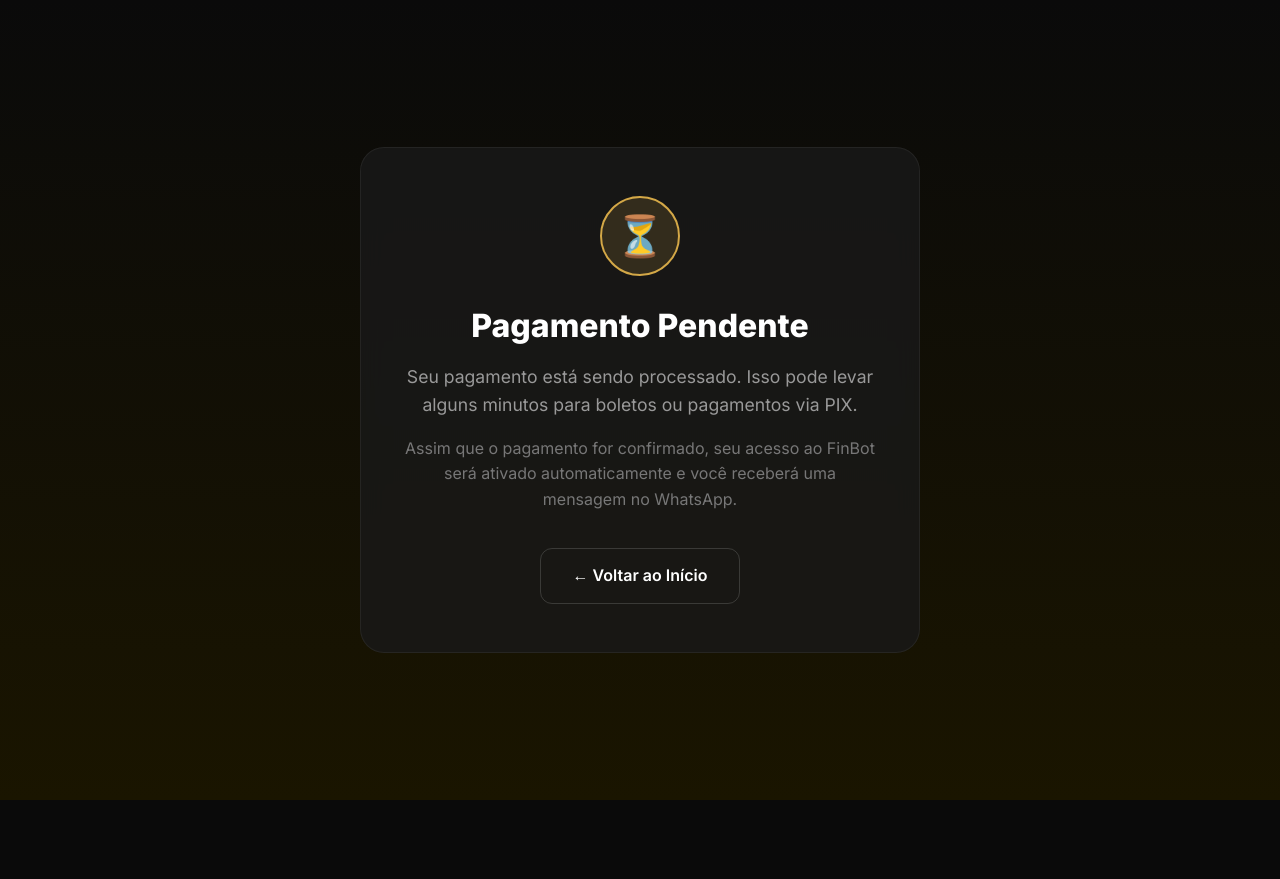
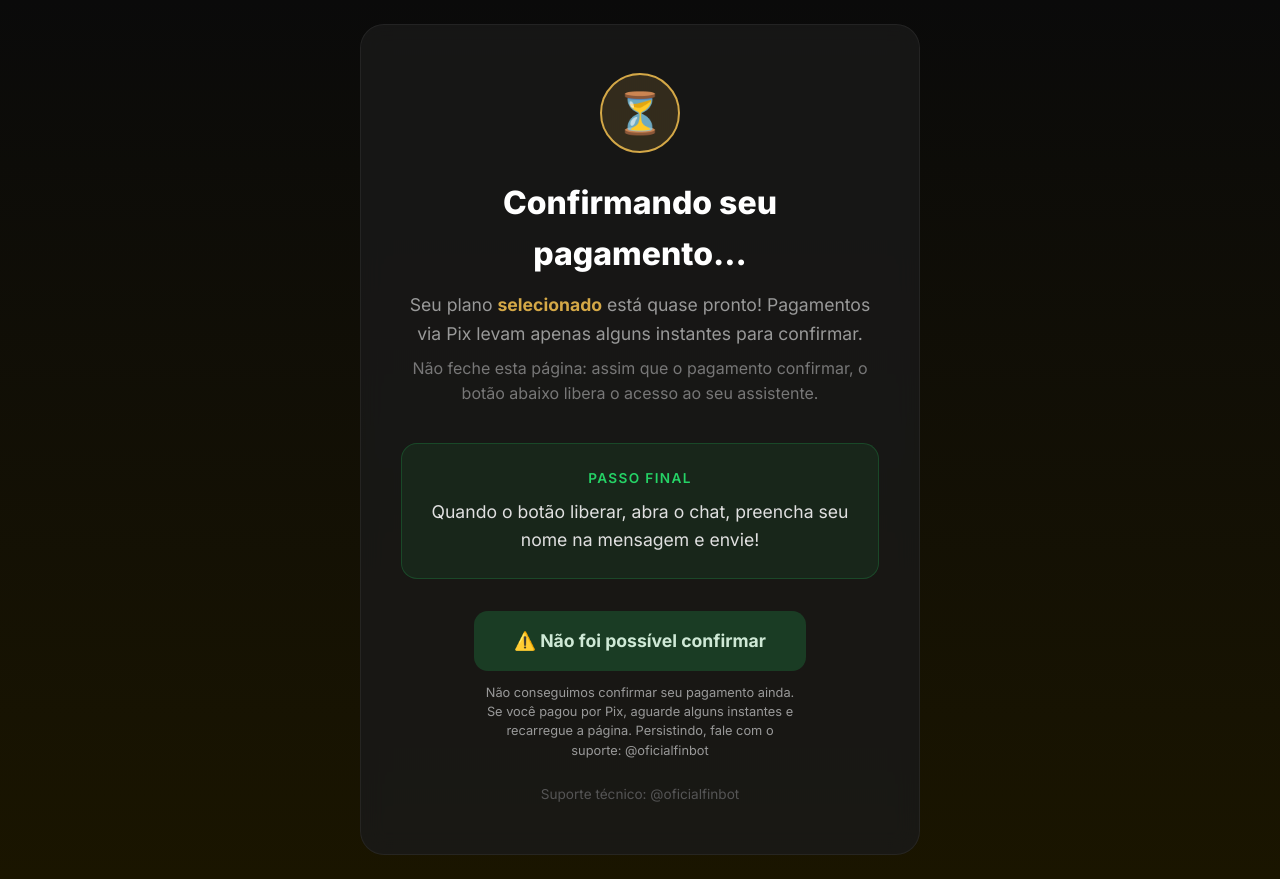
Before and after one commit to m0neyhouse/finbot-pay, a Next.js app: page /pagamento/pendente in a window 1280 px wide. Before the commit the page ends 800 px from the top, so only its background shows below. Built offline with nearby package versions, Linux system fonts and the light colour scheme.

Commit message:
fix: pagina /pendente mostra botao de ativacao em vez de beco sem saida (Pix)

```diff
--- a/src/app/pagamento/pendente/page.tsx
+++ b/src/app/pagamento/pendente/page.tsx
@@ -1,11 +1,29 @@
 import type { Metadata } from "next";
+  import ActivationButton from "../sucesso/ActivationButton";
 
   export const metadata: Metadata = {
-  title: "Pagamento Pendente — FinBot",
-  description: "Seu pagamento está sendo processado.",
+    title: "Confirmando Pagamento — FinBot",
+    description: "Estamos confirmando seu pagamento.",
   };
 
-export default function PendingPage() {
+  export default async function PendingPage({
+    searchParams,
+  }: {
+    searchParams: Promise<{ [key: string]: string | string[] | undefined }>;
+  }) {
+    const params = await searchParams;
+    const plan = params.plan as string | undefined;
+    const paymentId = params.payment_id as string | undefined;
+    const whatsappNumber = process.env.NEXT_PUBLIC_WHATSAPP_NUMBER || "5519997483762";
+
+    const planNames: Record<string, string> = {
+      monthly: "Mensal",
+      quarterly: "Trimestral",
+      annual: "Anual",
+      launch: "Vitalício (Lançamento)",
+    };
+    const planName = plan ? planNames[plan] || plan : "selecionado";
+
     return (
       <div
         style={{
@@ -53,18 +71,18 @@ export default function PendingPage() {
               color: "#fff",
             }}
           >
-          Pagamento Pendente
+            Confirmando seu pagamento...
           </h1>
           <p
             style={{
               fontSize: "1.1rem",
               color: "#999",
-            marginBottom: "16px",
+              marginBottom: "8px",
               lineHeight: 1.6,
             }}
           >
-          Seu pagamento está sendo processado. Isso pode levar alguns minutos
-          para boletos ou pagamentos via PIX.
+            Seu plano <strong style={{ color: "#D4A847" }}>{planName}</strong> está quase pronto! Pagamentos via Pix levam
+  apenas alguns instantes para confirmar.
           </p>
           <p
             style={{
@@ -74,26 +92,43 @@ export default function PendingPage() {
               lineHeight: 1.6,
             }}
           >
-          Assim que o pagamento for confirmado, seu acesso ao FinBot será
-          ativado automaticamente e você receberá uma mensagem no WhatsApp.
+            Não feche esta página: assim que o pagamento confirmar, o botão abaixo libera o acesso ao seu assistente.
           </p>
-        <a
-          href="/"
+
+          <div
             style={{
-            display: "inline-flex",
-            alignItems: "center",
-            padding: "14px 32px",
-            borderRadius: "12px",
-            fontSize: "1rem",
-            fontWeight: 600,
-            textDecoration: "none",
-            background: "transparent",
-            color: "#fff",
-            border: "1px solid rgba(255,255,255,0.15)",
+              background: "rgba(37,211,102,0.08)",
+              border: "1px solid rgba(37,211,102,0.2)",
+              borderRadius: "16px",
+              padding: "24px",
+              marginBottom: "32px",
             }}
           >
-          ← Voltar ao Início
-        </a>
+            <p
+              style={{
+                fontSize: "0.85rem",
+                color: "#25D366",
+                textTransform: "uppercase",
+                letterSpacing: "0.1em",
+                fontWeight: 600,
+                marginBottom: "8px",
+              }}
+            >
+              Passo Final
+            </p>
+            <p style={{ fontSize: "1.1rem", color: "#e0e0e0", lineHeight: 1.6 }}>
+              Quando o botão liberar, abra o chat, preencha seu nome na mensagem e envie!
+            </p>
+          </div>
+
+          <ActivationButton
+            paymentId={paymentId || ''}
+            whatsappNumber={whatsappNumber}
+          />
+
+          <p style={{ marginTop: "24px", fontSize: "0.85rem", color: "#555" }}>
+            Suporte técnico: @oficialfinbot
+          </p>
         </div>
       </div>
     );
```
Lines whose indentation alone changed are shown as unchanged.
